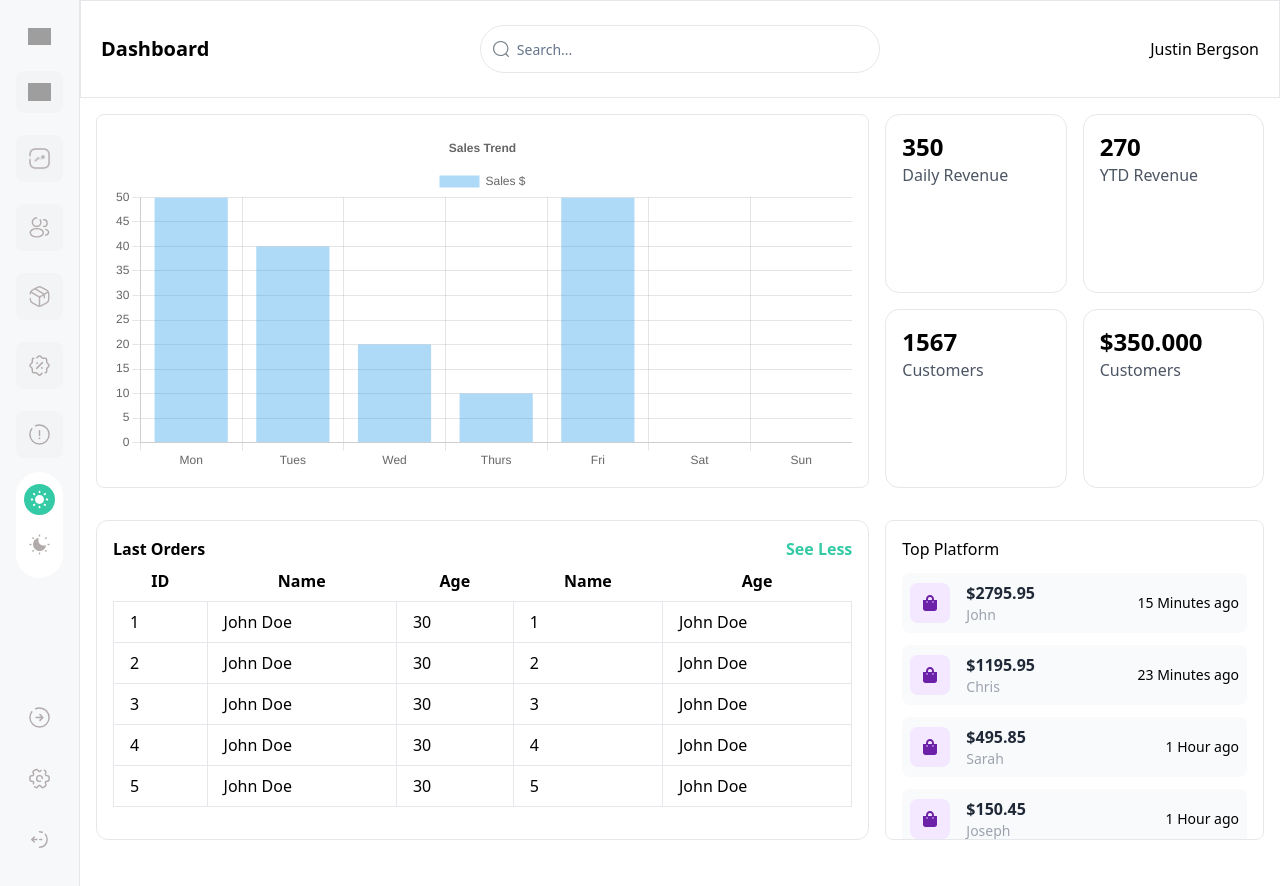
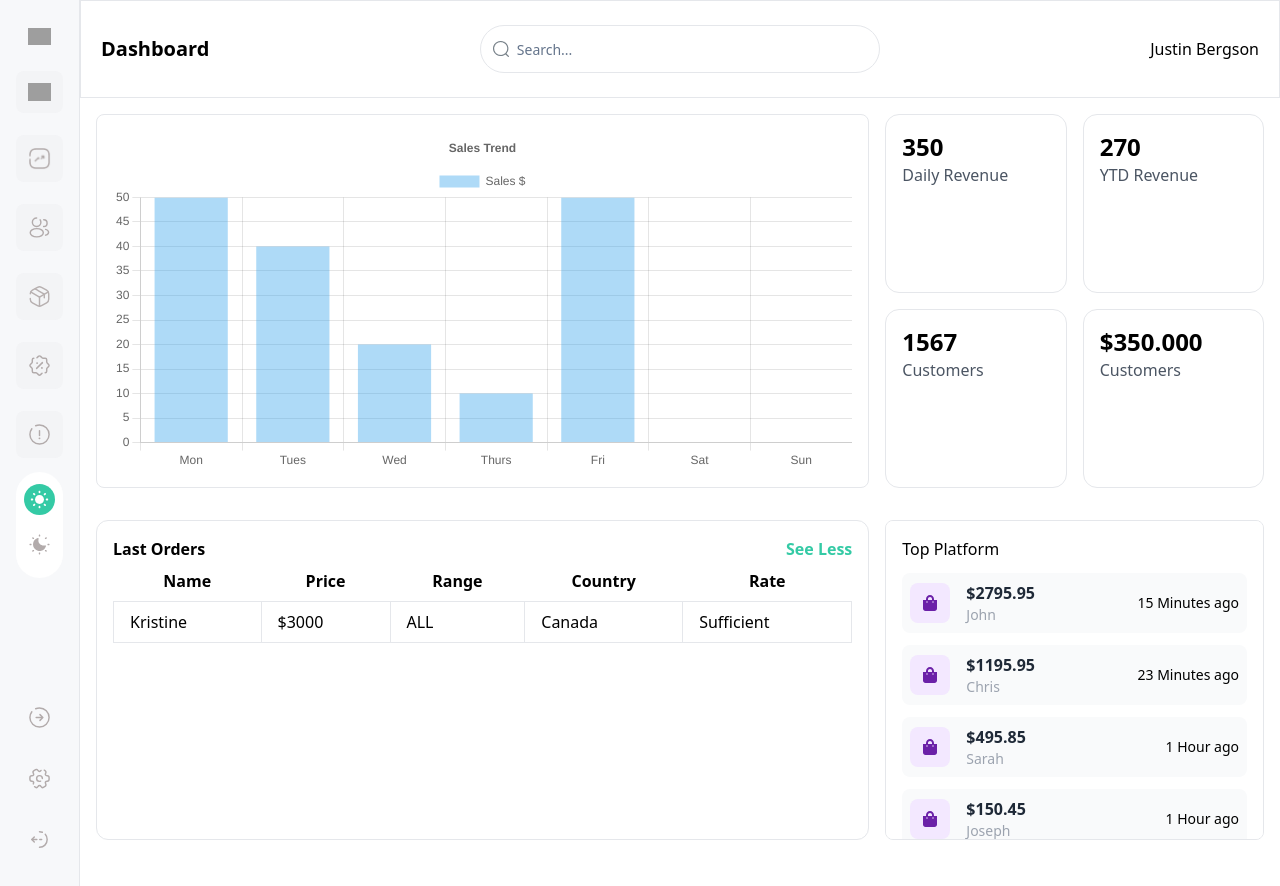
Before and after one commit to Emmanuel-Ingwe/analytics-dashh, a Next.js app: page / in a window 1280 px wide. Shown: the top 886 px of the page. Built offline with nearby package versions, Linux system fonts and the light colour scheme; grey boxes are pictures that could not be loaded.

Commit message:
add: tabke tr

```diff
--- a/components/LastOrders/index.jsx
+++ b/components/LastOrders/index.jsx
@@ -12,23 +12,21 @@ const index = () => {
         <table className="table-auto w-full">
         <thead>
             <tr>
-            <th className="px-4 py-2">ID</th>
             <th className="px-4 py-2">Name</th>
-            <th className="px-4 py-2">Age</th>
-            <th className="px-4 py-2">Name</th>
-            <th className="px-4 py-2">Age</th>
+            <th className="px-4 py-2">Price</th>
+            <th className="px-4 py-2">Range</th>
+            <th className="px-4 py-2">Country</th>
+            <th className="px-4 py-2">Rate</th>
             </tr>
         </thead>
         <tbody>
-            {[1, 2, 3, 4, 5].map((row) => (
-            <tr key={row}>
-                <td className="border px-4 py-2">{row}</td>
-                <td className="border px-4 py-2">John Doe</td>
-                <td className="border px-4 py-2">30</td>
-                <td className="border px-4 py-2">{row}</td>
-                <td className="border px-4 py-2">John Doe</td>
+            <tr>
+                <td className="border px-4 py-2">Kristine</td>
+                <td className="border px-4 py-2">$3000</td>
+                <td className="border px-4 py-2">ALL</td>
+                <td className="border px-4 py-2">Canada</td>
+                <td className="border px-4 py-2">Sufficient</td>
             </tr>
-            ))}
         </tbody>
         </table>
       </div>
```
